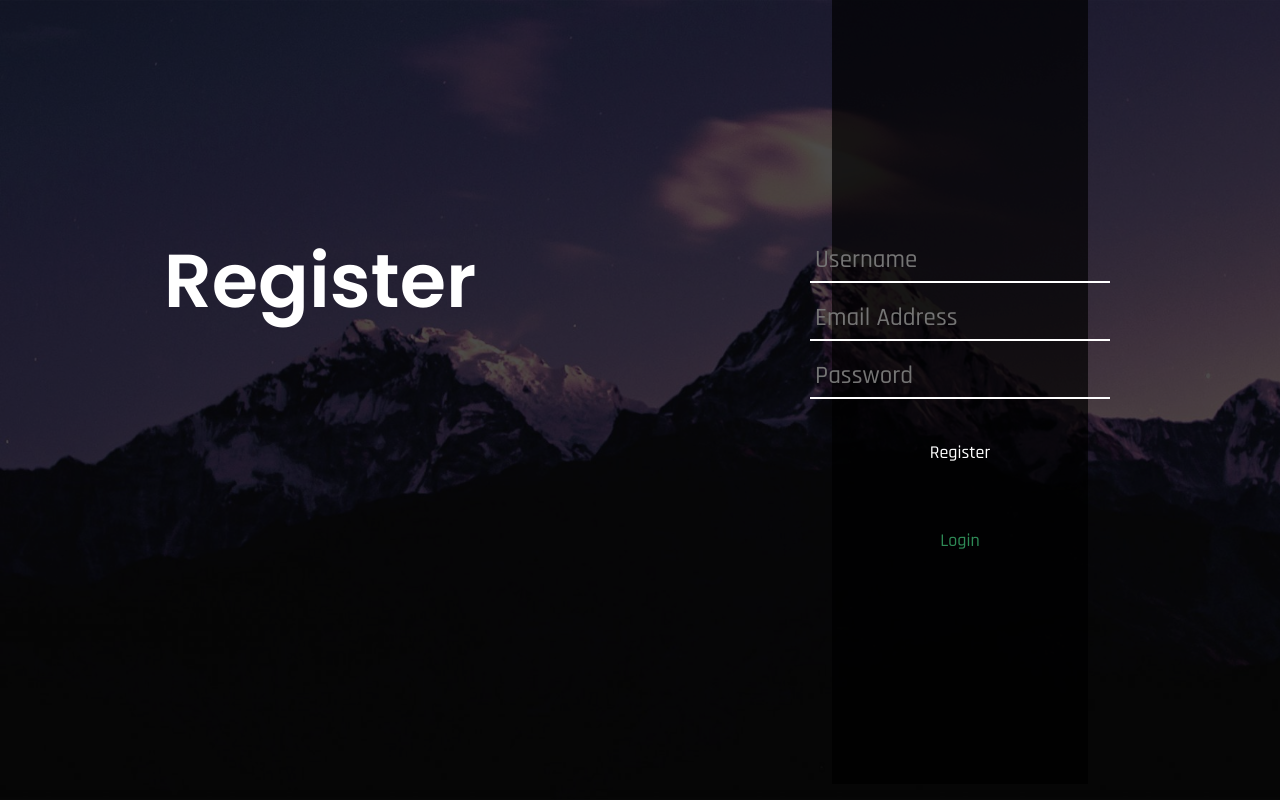
After one commit to louisruocco/Todo-List, a Node server app: page /register in a window 1280 px wide. The commit adds this page. Run offline with Node 20, Linux system fonts and the light colour scheme.

Commit message:
Login and Register Pages Completed

```diff
--- a/public/css/styles.css
+++ b/public/css/styles.css
@@ -3,6 +3,41 @@
 * {
     margin: 0;
     padding: 0;
+}
+
+body {
+    background-image: url("background.jpg");
+    background-attachment: fixed;
+    background-size: cover;
+}
+
+h1 {
+    font-family: 'Poppins', sans-serif;
+    font-size: 75px;
+    color: white;
+}
+
+input {
+    font-family: 'Rajdhani', sans-serif;
+    font-size: 25px;
+    outline: none;
+    padding: 5px;
+    margin: 7px;
+    background: none;
+    border-top: none;
+    border-left: none;
+    border-right: none;
+    border-bottom: 2px solid white;
+    color: white;
+}
+
+.overlay {
+    width: 100%;
+    height: 100%;
+    position: fixed;
+    background: black;
+    opacity: .7;
+    z-index: -1;
 }
 
 .title {
@@ -12,10 +47,6 @@
     justify-content: center;
     align-items: center;
     font-size: 27px;
-}
-
-.title h1 {
-    font-family: 'Poppins', sans-serif;
 }
 
 .authentication {
@@ -34,9 +65,65 @@
     border-radius: 10px;
     transition: .2s ease;
     cursor: pointer;
+    color: rgb(0, 0, 85);
 }
 
 .authentication a:hover {
     transition: .2s ease;
     transform: scale(1.15);
 }
+
+.container{
+    display: grid;
+    grid-template-columns: 50% 50%;
+    align-items: center;
+    width: 100%;
+    height: 70%;
+    position: absolute;
+    margin: auto;
+    text-align: center;
+}
+
+.input-section {
+    background: rgba(0, 0, 0, 0.699);
+    display: flex;
+    flex-direction: column;
+    width: 40%;
+    height: 140%;
+    justify-content: center;
+    align-items: center;
+    margin: auto;
+}
+
+.input-section button {
+    margin-top: 20px;
+    background: none;
+    border: none;
+    outline: none;
+    padding: 15px;
+    border-radius: 5px;
+    font-family: 'Rajdhani', sans-serif;
+    color: white;
+    font-size: 18px;
+}
+
+.input-section button:hover {
+    transition: .2s ease;
+    background: seagreen;
+    transform: scale(1.15);
+}
+
+.input-section a {
+    text-decoration: none;
+    color: seagreen;
+    font-family: 'Rajdhani', sans-serif;
+    font-size: 18px;
+    padding-top: 50px;
+    transition: .2s ease;
+}
+
+.input-section a:hover {
+    transition: .2s ease;
+    color: white;
+    transform: scale(1.15);
+}
--- a/routes/pages.js
+++ b/routes/pages.js
@@ -6,6 +6,14 @@ const router = express.Router();
 
 router.get("/", (req, res) => {
     res.render("landing");
+});
+
+router.get("/login", (req, res) => {
+    res.render("login");
 })
 
+router.get("/register", (req, res) => {
+    res.render("register");
+});
+
 module.exports = router;
--- a/views/landing.ejs
+++ b/views/landing.ejs
@@ -8,12 +8,13 @@
     <title>To Do List</title>
 </head>
 <body>
+    <div class="overlay"></div>
     <div class="title">
         <h1>To Do List</h1>
     </div>
     <div class="authentication">
-        <a>Login</a>
-        <a>Register</a>
+        <a href="/login">Login</a>
+        <a href="/register">Register</a>
     </div>
 </body>
 </html>
--- /dev/null
+++ b/views/register.ejs
@@ -0,0 +1,31 @@
+<!DOCTYPE html>
+<html lang="en">
+<head>
+    <meta charset="UTF-8">
+    <meta http-equiv="X-UA-Compatible" content="IE=edge">
+    <meta name="viewport" content="width=device-width, initial-scale=1.0">
+    <link rel="stylesheet" href="/css/styles.css">
+    <title>To Do List</title>
+</head>
+<body>
+    <div class="overlay"></div>
+    <div class="container">
+        <h1>Register</h1>
+        <div class="input-section">
+            <form action="">
+                <div class="name-section">
+                    <input type="text" name = "name" placeholder = "Username" required>
+                </div>
+                <div class="email-section">
+                    <input type="text" name = "email" placeholder = "Email Address" required>
+                </div>
+                <div class="password-section">
+                    <input type="password" name = "password" placeholder = "Password" required>
+                </div>
+                <button>Register</button>
+            </form>
+            <a href="/login">Login</a>
+        </div>
+    </div>
+</body>
+</html>
```
Also changed, not shown: views/login.ejs (added, +28 -0 lines), public/css/background.jpg (added).
